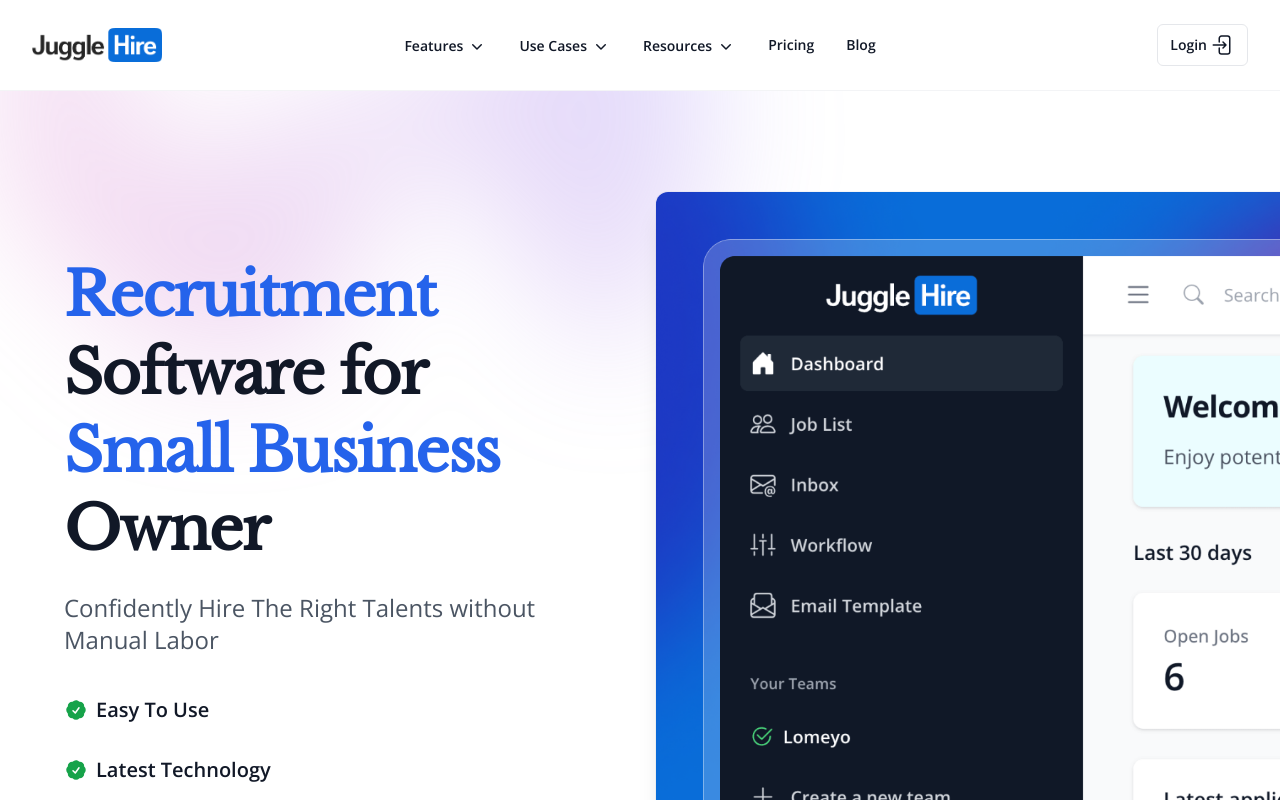
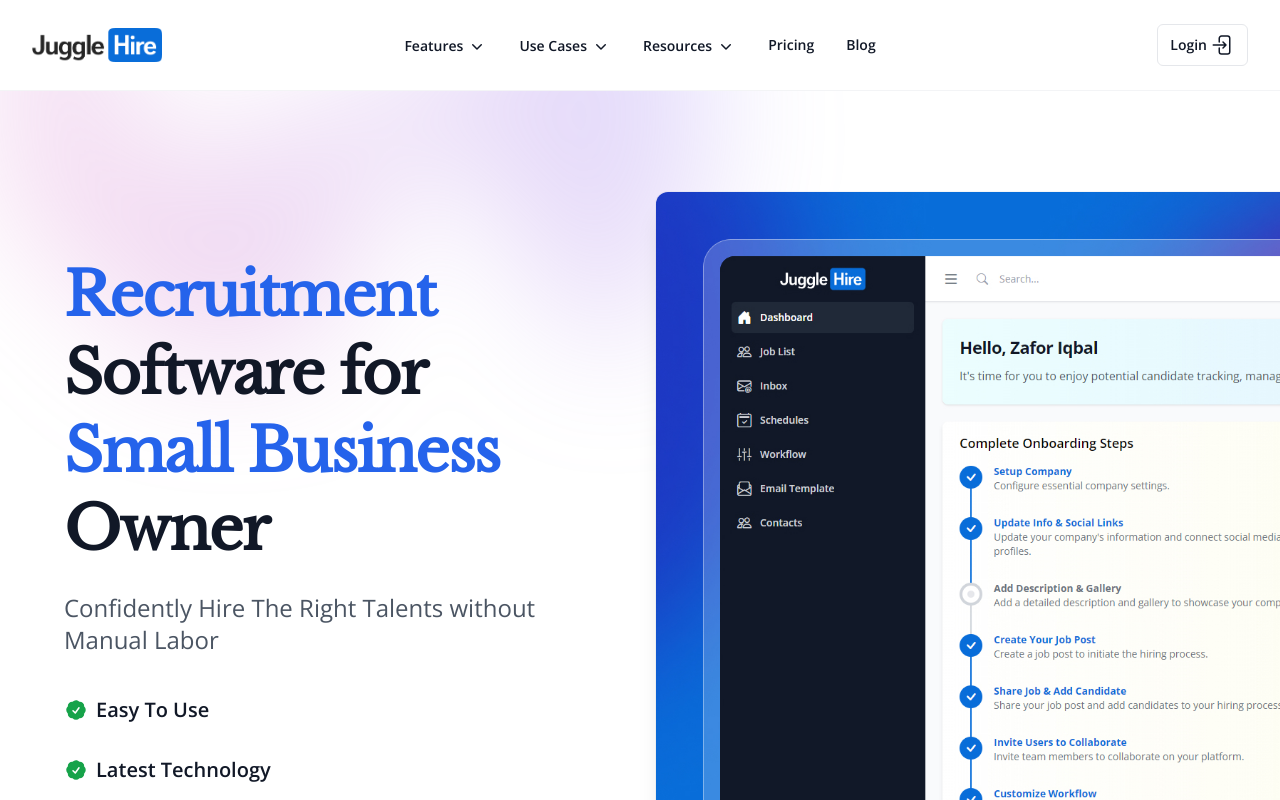
Before and after one commit to JuggleHire/jugglehire.com, a Nuxt app: page /recruitment-software-for-small-business-owner in a window 1280 px wide. Shown: the top 800 px of the page. Built offline with nearby package versions, Linux system fonts and the light colour scheme; what vue-datocms would draw is missing.

Commit message:
chore: image updated with new image

```diff
--- a/components/RecruitmentPro/FeatureSection2.vue
+++ b/components/RecruitmentPro/FeatureSection2.vue
@@ -3,7 +3,7 @@
         <SectionHeader title="Simplified Recruitment" text="Ultimate Recruitment Software For Small to Medium Business Hiring" />
         <div class="mt-12">
             <div class="mx-auto max-w-7xl px-6 lg:px-8">
-                <img src="/jugglehire-app.png" alt="App screenshot" class="max-h-[700px] mx-auto rounded-lg w-auto" />
+                <img src="/jugglehire-app.jpg" alt="App screenshot" class="max-h-[700px] mx-auto rounded-lg w-auto" />
             </div>
         </div>
         <div class="mx-auto mt-16 max-w-7xl px-6 sm:mt-20 md:mt-24 lg:px-8">
--- a/components/RecruitmentPro/HeroSection.vue
+++ b/components/RecruitmentPro/HeroSection.vue
@@ -34,7 +34,7 @@
                             </dl>
                         </div>
                     </div>
-                    <img src="/hero-banner.png" alt="Product screenshot"
+                    <img src="/hero-banner.jpg" alt="Product screenshot"
                         class="w-[48rem] max-w-none rounded-xl shadow-xl ring-1 ring-gray-400/10 sm:w-[57rem] md:-ml-4 lg:-ml-0"
                         width="2432" height="1442" />
                 </div>
```
Also changed, not shown: public/hero-banner.jpg (added), public/jugglehire-app.jpg (added).
